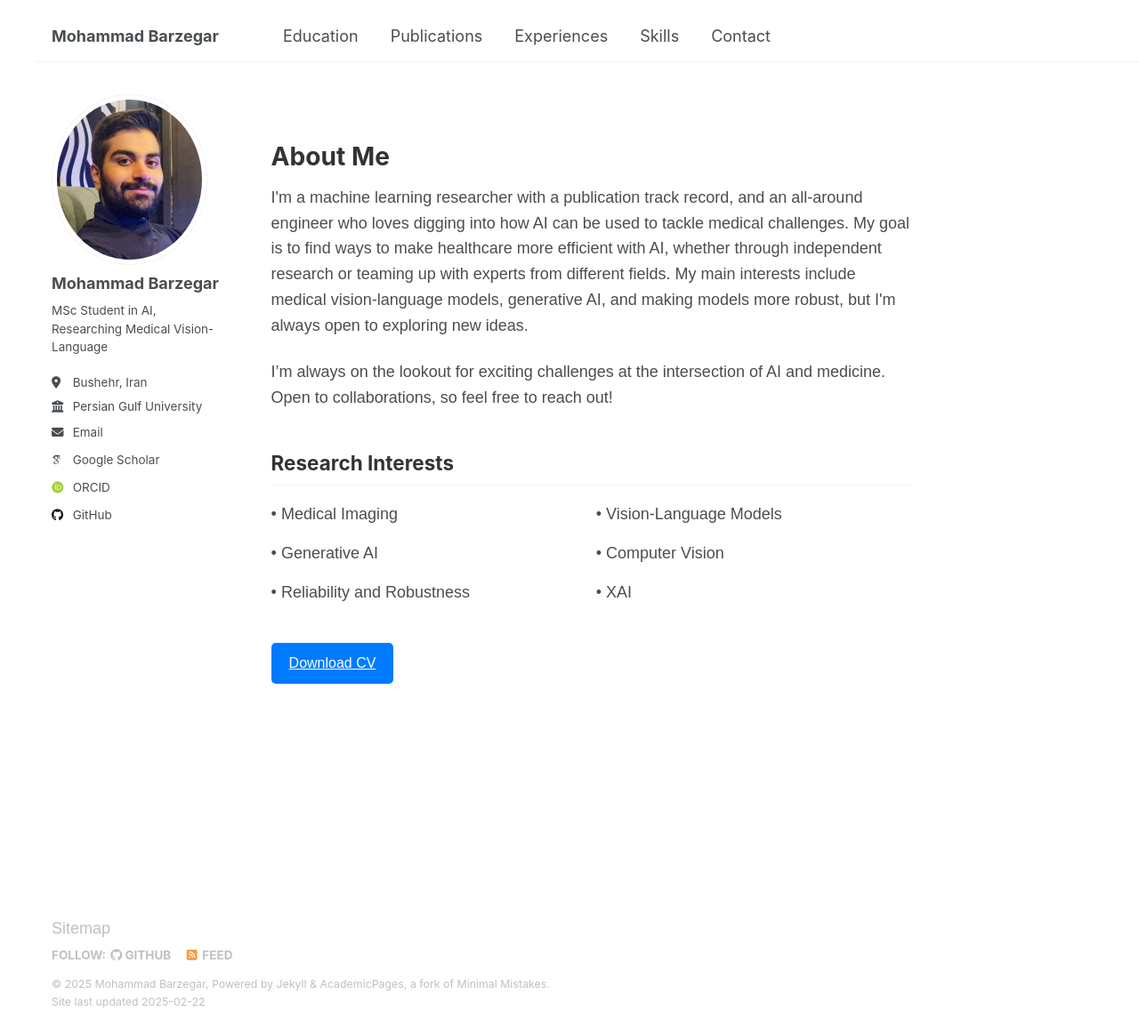
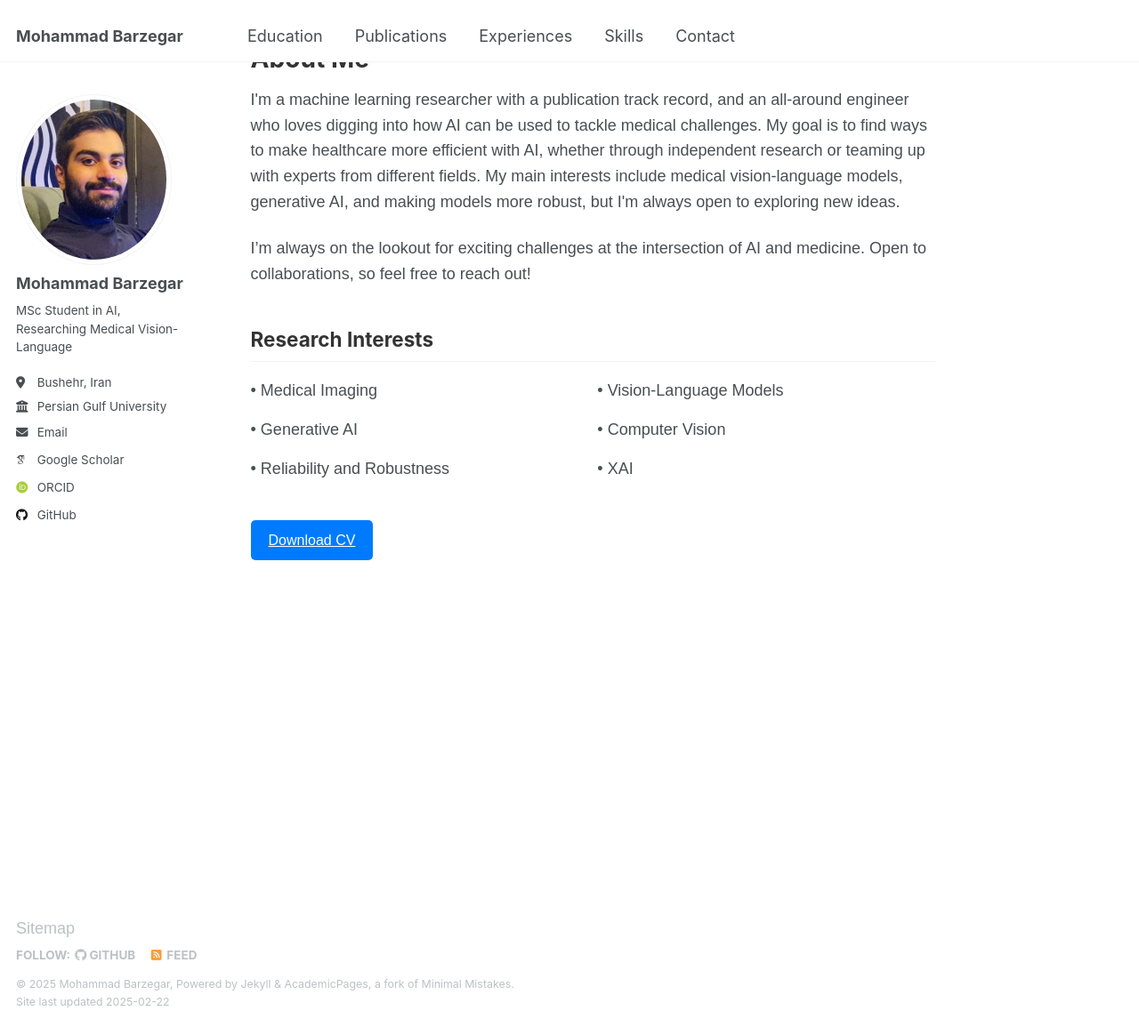
Before and after one commit to mbrz97/mbrz97.github.io, a Jekyll site: the page built from _pages/about.html, in a window 1280 px wide and 1155 px high. Shown: the whole window at 89% size. Built offline with Jekyll 4.4.1, drawn with Linux system fonts in a browser that asks for light colours; some web fonts are replaced.

Commit message:
Update about.html

```diff
--- a/_pages/about.html
+++ b/_pages/about.html
@@ -12,10 +12,16 @@
     <meta name="viewport" content="width=device-width, initial-scale=1.0">
     <title>About Me</title>
     <style>
-        body {
+        html, body {
             font-family: Arial, sans-serif;
-            margin: 40px;
             line-height: 1.6;
+            overflow-x: hidden;
+            margin: 0;
+            padding: 0;
+            max-width: 100%;
+        }
+        * {
+            box-sizing: border-box;
         }
         .container {
             max-width: 800px;
```
